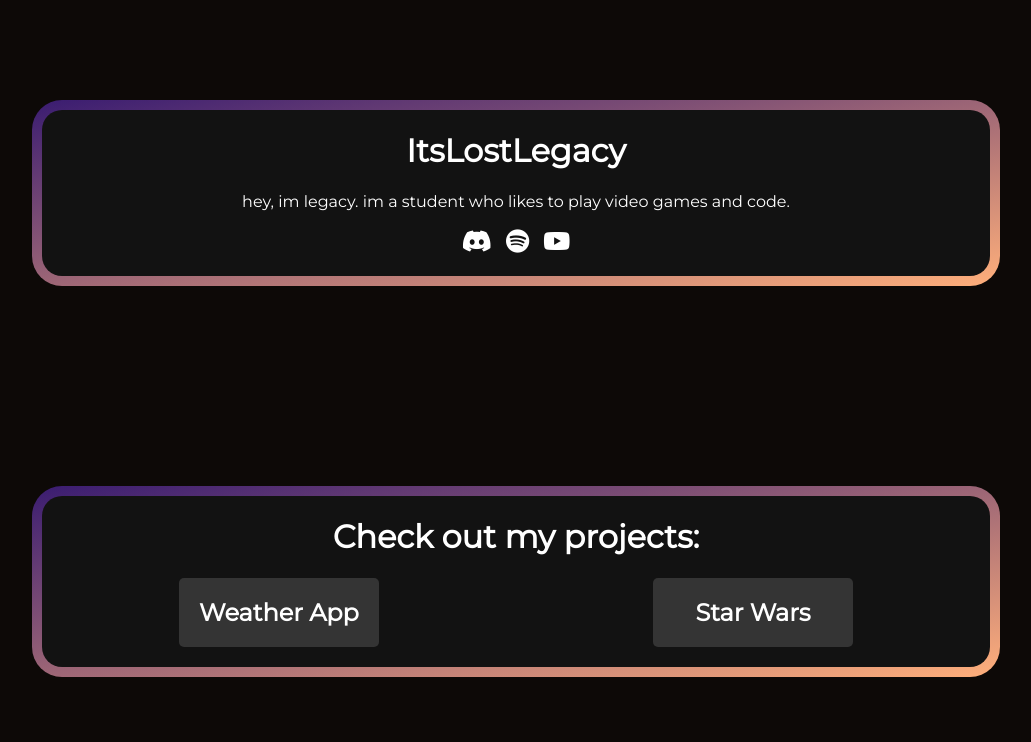
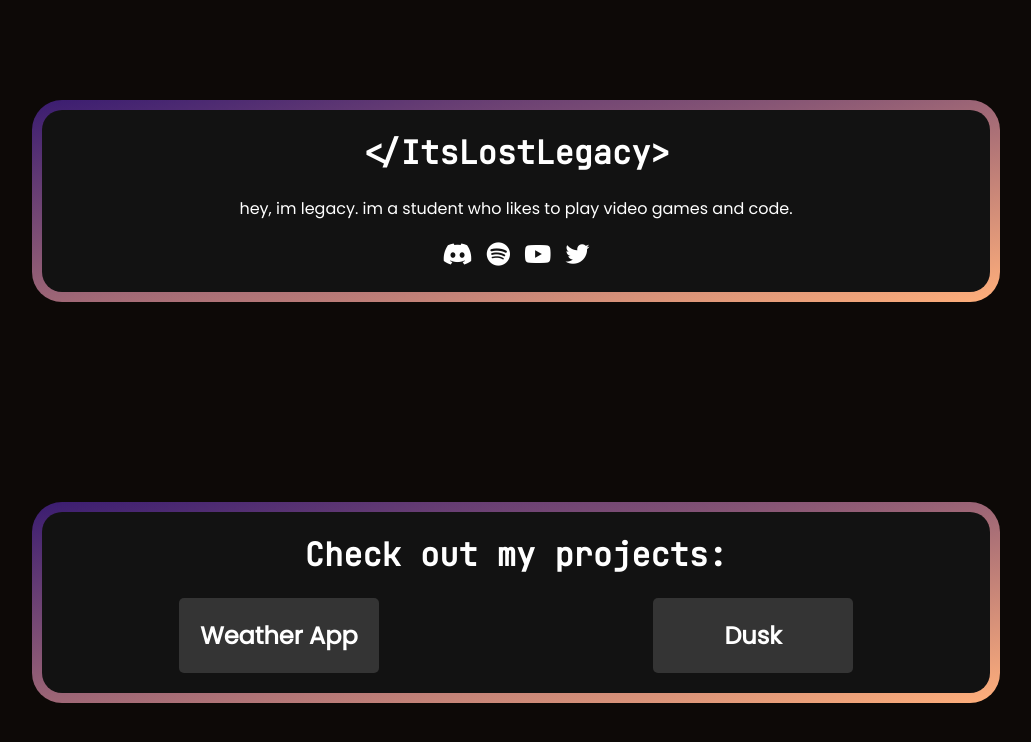
Before and after one commit to itslostlegacy/itslostlegacy.github.io, a plain HTML site: page index.html in a window 1280 px wide. Shown: the whole page, without its empty margins (124-1155 px from the left). Drawn offline with Linux system fonts and the light colour scheme.

Commit message:
asduihsa

```diff
--- a/index.html
+++ b/index.html
@@ -3,7 +3,6 @@
 
 <head>
     <meta charset="UTF-8">
-    <link rel="stylesheet" href='https://fonts.googleapis.com/css?family=Montserrat'>
     <link rel="stylesheet" href="style.css">
     <link rel="shortcut icon" type="image/x-icon" href="favicon.ico">
     <title>ItsLostLegacy</title>
@@ -20,6 +19,7 @@
                 class="fa-brands fa-spotify"></i></a>
         <a href="https://www.youtube.com/channel/UCsDZ8YzL7cMGUhgOx2n6vQQ" target="_blank"><i
                 class="fa-brands fa-youtube"></i></i></a>
+        <a href="https://twitter.com/itslostlegacy" target="_blank"><i class="fa-brands fa-twitter"></i></i></a>
         <div id="margin"></div>
     </div>
 
@@ -32,8 +32,8 @@
                 </a>
             </div>
             <div class="child">
-                <a href="https://storwors.vercel.app" target="_blank">
-                    <h2>Star Wars</h2>
+                <a href="https://top.gg/bot/900555718162272276" target="_blank">
+                    <h2>Dusk</h2>
                 </a>
             </div>
         </div>
--- a/index.js
+++ b/index.js
@@ -1,5 +1,5 @@
 let i = 0;
-let title = 'ItsLostLegacy';
+let title = '</ItsLostLegacy>';
 let speed = 100;
 
 function typeWriter() {
--- a/style.css
+++ b/style.css
@@ -1,3 +1,6 @@
+@import url("https://fonts.googleapis.com/css?family=Poppins");
+@import url("https://fonts.googleapis.com/css?family=JetBrains%20Mono");
+
 :root {
   --textcolor: #FFFFFF;
   --textcolorhover: #000000;
@@ -16,7 +19,11 @@ body {
   color: var(--textcolor);
   background-color: var(--background-color);
   text-align: center;
-  font-family: Montserrat;
+  font-family: "Poppins";
+}
+
+h1 {
+  font-family: "JetBrains Mono";
 }
 
 .box {
@@ -65,12 +72,6 @@ a {
   color: var(--textcolor);
 }
 
-a:hover {
-  font-weight: bold;
-  text-decoration: none;
-  color: var(--textcolorhover);
-}
-
 button {
   padding: 10px;
   font-family: Montserrat;
@@ -101,7 +102,6 @@ button:active {
 }
 
 .child:hover {
-  color: var(--text-color-hover);
-  background-color: var(--projectbackgroundhover);
-  border-radius: 5px;
+  box-shadow: 5px -5px teal;
+  transform: translate(-5px, 5px);
 }
```
